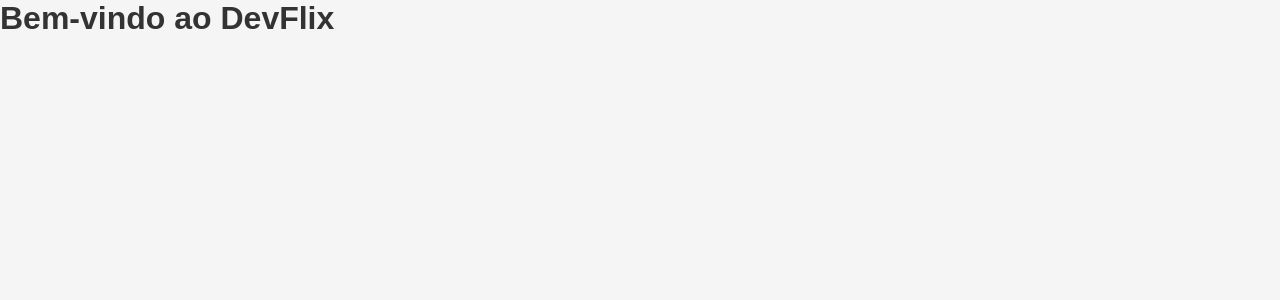
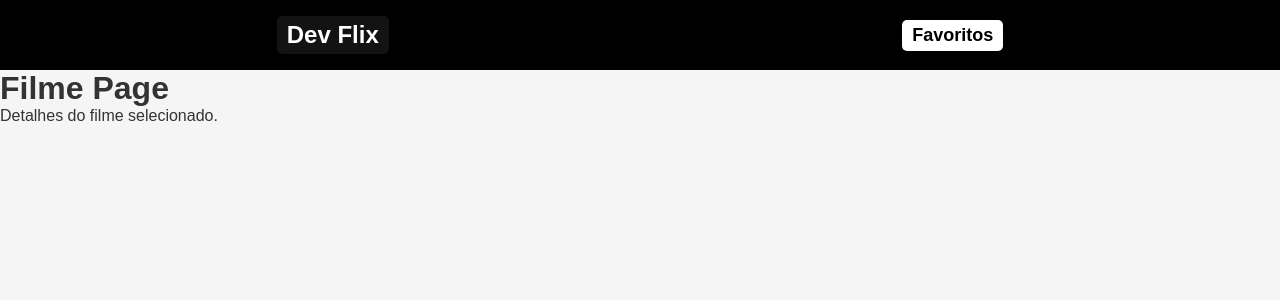
Before and after one commit to dhanglersondev/dev-flix, a JavaScript app: page /filme in a window 1280 px wide. Shown: the top 300 px of the page. Built offline with nearby package versions, Linux system fonts and the light colour scheme; the HTML template or start-up script is replaced by a standard one.

Commit message:
Rotas e Header

```diff
--- a/src/App.js
+++ b/src/App.js
@@ -1,8 +1,10 @@
+
+import AppRouter from './routes';
 
 function App() {
   return (
     <div className="App">
-      <h1>Bem-vindo ao DevFlix</h1>
+      <AppRouter />
     </div>
   );
 }
--- a/src/Pages/Home/index.js
+++ b/src/Pages/Home/index.js
@@ -1,8 +1,8 @@
 function Home() {
   return (
     <div>
-      <h1>Home Page</h1>
-      <p>Bem-vindo ao DevFlix! Explore nossos filmes e séries.</p>
+      <h1>Bem-vindo ao DevFlix!</h1>
+      <h2>Explore nossos filmes.</h2>
     </div>
   );
 }
--- /dev/null
+++ b/src/components/Header.css
@@ -0,0 +1,33 @@
+header {
+   display: flex;
+   justify-content: space-around;
+   align-items: center;
+   width: 100%;
+   height: 70px;
+   padding: 20px;
+   background-color: #000000;
+}
+
+.logo {
+   text-decoration: none;
+   font-size: 24px;
+   font-weight: bold;
+   color: #ffffff;
+   cursor: pointer;
+   background-color: #131313;
+   border-radius: 5px;
+   padding: 5px 10px;
+}
+
+.favoritos {
+   display: flex;
+   align-items: center;
+   background-color: #ffffff;
+   cursor: pointer;
+   padding: 5px 10px;
+   text-decoration: none;
+   color: #000000;
+   border-radius: 5px;
+   font-weight: bold;
+   font-size: 18px;
+}
--- /dev/null
+++ b/src/components/Header.js
@@ -0,0 +1,13 @@
+import './Header.css';
+import {Link} from 'react-router-dom';
+
+function Header() {
+  return (
+    <header>
+      <Link to="/" className="logo">Dev Flix</Link>
+      <Link to="/favoritos" className="favoritos">Favoritos</Link>
+    </header>
+  );
+}
+
+export default Header;
--- /dev/null
+++ b/src/routes.js
@@ -0,0 +1,19 @@
+import {BrowserRouter as Router, Routes, Route} from 'react-router-dom';
+import Home from './Pages/Home';
+import Filme from './Pages/Filme';
+
+import Header from './components/Header';
+
+function AppRoutes() {
+  return (
+    <Router>
+      <Header />
+      <Routes>
+        <Route path="/" element={<Home />} />
+        <Route path="/filme" element={<Filme />} />
+      </Routes>
+    </Router>
+  );
+}
+
+export default AppRoutes;
```
